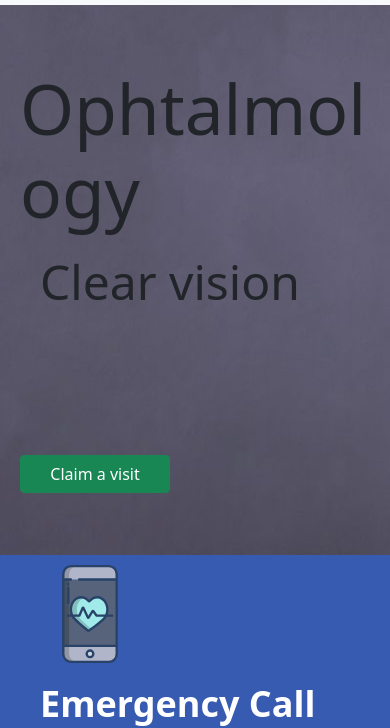
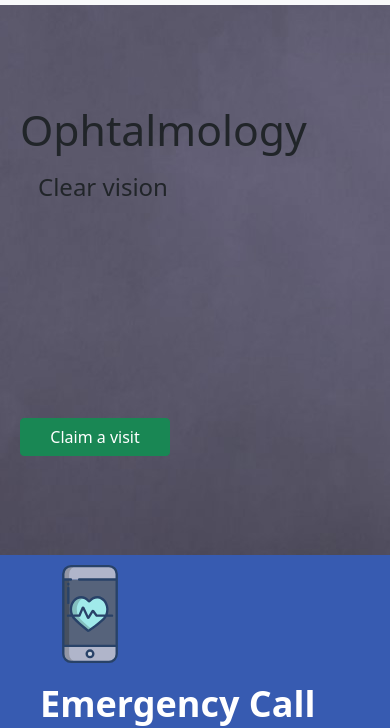
Before and after one commit to marko-fedorenko/ophtalmology, a plain HTML site: page index.html in a window 390 px wide. Shown: the part 134-862 px from the top of the page. Drawn offline with nearby package versions, Linux system fonts and the light colour scheme.

Commit message:
Updated CSS

```diff
--- a/css/index.css
+++ b/css/index.css
@@ -2,11 +2,18 @@
 :root {
    font-family: 'Montserrat', sans-serif;
    scroll-behavior: smooth;
-   max-width: 1980px;
+   max-width: 920px;
+   margin: auto;
 }
 .header-contacts {
     display: flex;
     flex-direction: row;
+    justify-content: space-around;
+}
+
+.navbar-expand-lg .navbar-collapse {
+    display: flex;
+    flex-basis: auto;
     justify-content: space-around;
 }
 
@@ -38,7 +45,25 @@
     margin:20px;
 }
 
-@media (min-width:1020px) {
+@media (max-width:620px) {
+   .big-h1 {
+    font-size: 32pt;
+    display: flex;
+    word-break: break-word;
+    flex-direction: column;
+    margin:20px;
+}
+}
+
+@media (max-width:620px) {
+    .small-h1 {
+    display: block;
+    font-size: 18pt;
+    margin:18px;
+}
+}
+
+@media (min-width:980px) {
 .under-header {
     background: url(../img/background-under-header.jpg) 42.5% 99.75% / cover no-repeat;
     height: 550px;
```
